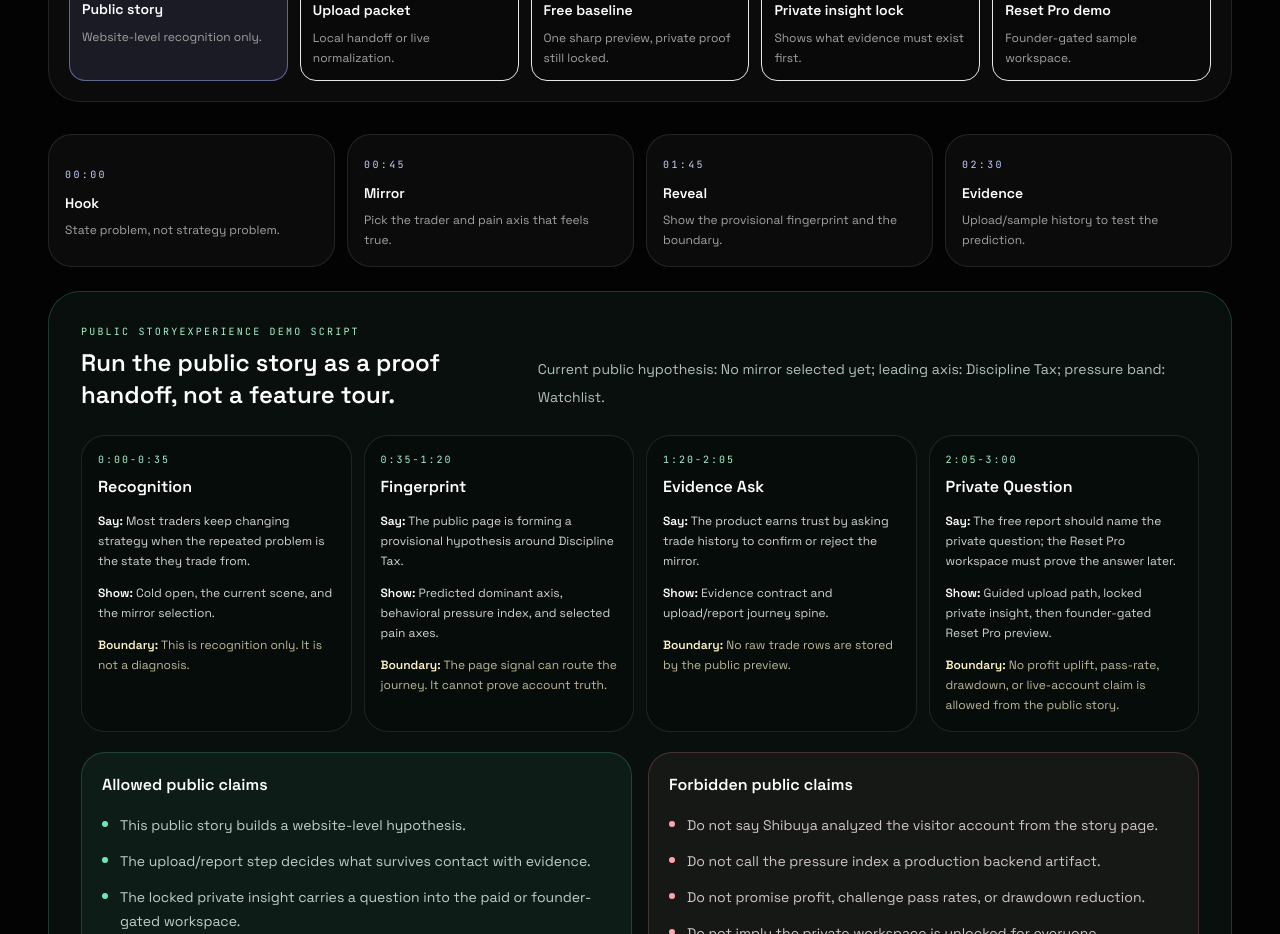
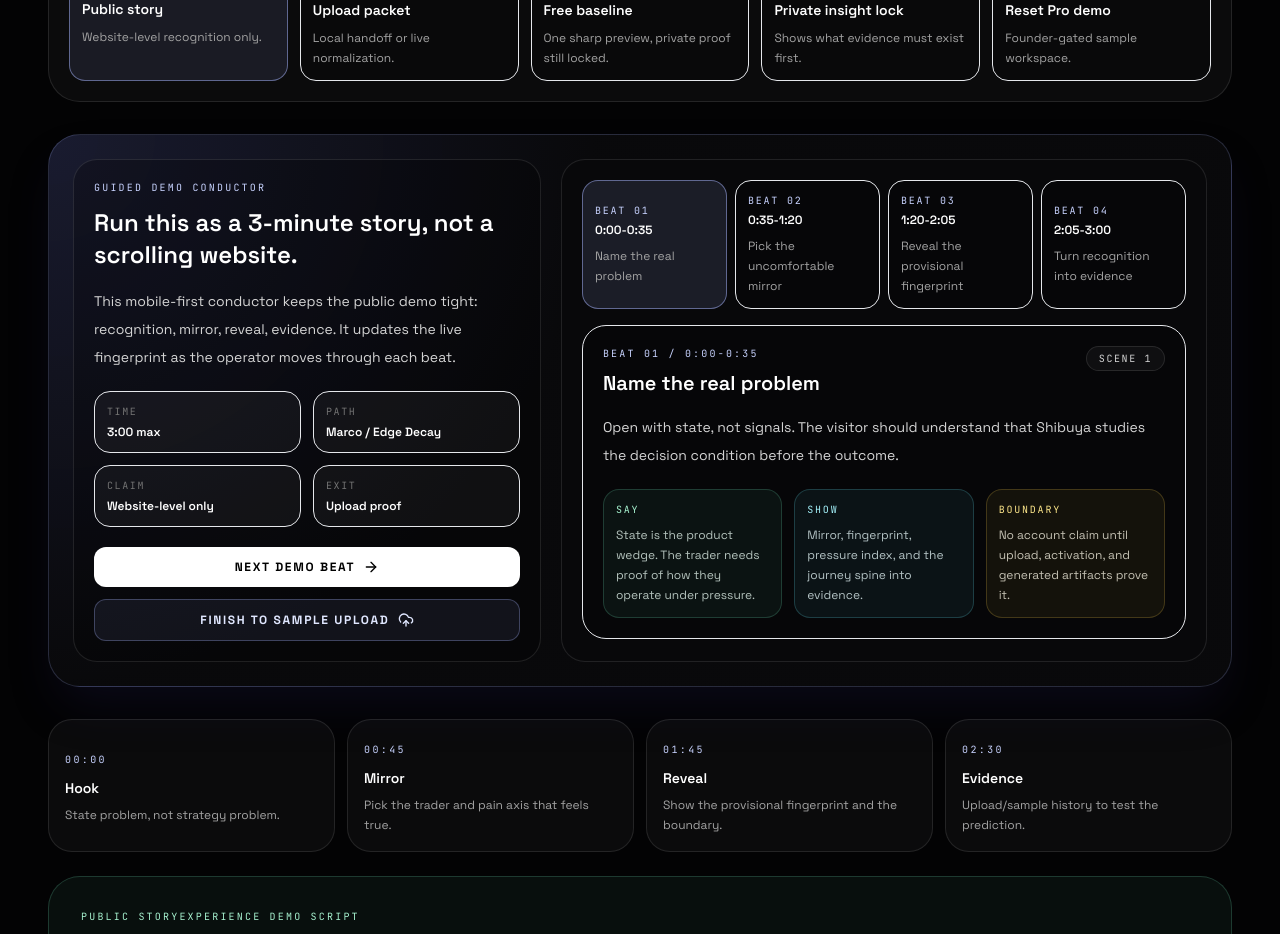
Before and after one commit to juninhogaucho/shibuya-analytics, a React (Vite) app: page / in a window 1280 px wide. Shown: the part 960-1894 px from the top of the page. Built offline with nearby package versions, Linux system fonts and the light colour scheme; no server answers.

Commit message:
Add guided story demo conductor

```diff
--- a/scripts/shibuya_demo_readiness_gate.mjs
+++ b/scripts/shibuya_demo_readiness_gate.mjs
@@ -20,7 +20,7 @@ const REQUIRED_SURFACES = [
   {
     label: 'public StoryExperience',
     file: 'src/components/landing/StoryExperience.tsx',
-    markers: ['3-minute demo path', 'Public story predicts a provisional fingerprint.'],
+    markers: ['3-minute demo path', 'Public story predicts a provisional fingerprint.', 'Guided demo conductor', 'Finish To Sample Upload'],
   },
   {
     label: 'public upload',
--- a/src/components/landing/StoryExperience.tsx
+++ b/src/components/landing/StoryExperience.tsx
@@ -1,5 +1,6 @@
 import { useMemo, useState } from 'react'
 import { ArrowRight, ChevronLeft, ChevronRight, Lock, UploadCloud } from 'lucide-react'
+import { motion } from 'framer-motion'
 import { useLocation, useNavigate } from 'react-router-dom'
 import { addMarketToPath, resolveMarket } from '../../lib/market'
 import {
@@ -57,11 +58,57 @@ const ENGINE_PIPELINE_STAGES = [
   },
 ] as const
 
+const GUIDED_CONDUCTOR_STEPS: Array<{
+  beat: string
+  timebox: string
+  title: string
+  body: string
+  sceneIndex: number
+  archetypeId?: StoryArchetypeId
+  painAxisId?: FingerprintAxisId
+}> = [
+  {
+    beat: '01',
+    timebox: '0:00-0:35',
+    title: 'Name the real problem',
+    body: 'Open with state, not signals. The visitor should understand that Shibuya studies the decision condition before the outcome.',
+    sceneIndex: 0,
+  },
+  {
+    beat: '02',
+    timebox: '0:35-1:20',
+    title: 'Pick the uncomfortable mirror',
+    body: 'Select Marco and edge decay for the expo path: a serious trader whose issue is not beginner education, but protecting a decaying edge.',
+    sceneIndex: 3,
+    archetypeId: 'marco',
+    painAxisId: 'edge_decay',
+  },
+  {
+    beat: '03',
+    timebox: '1:20-2:05',
+    title: 'Reveal the provisional fingerprint',
+    body: 'Show the pressure index and dominant axis while keeping the boundary visible: public recognition is routing context, not account evidence.',
+    sceneIndex: 9,
+    archetypeId: 'marco',
+    painAxisId: 'edge_decay',
+  },
+  {
+    beat: '04',
+    timebox: '2:05-3:00',
+    title: 'Turn recognition into evidence',
+    body: 'Move to upload/sample history so the free report and locked insight can carry the question into the Reset Pro workspace.',
+    sceneIndex: 10,
+    archetypeId: 'marco',
+    painAxisId: 'edge_decay',
+  },
+] as const
+
 export default function StoryExperience() {
   const navigate = useNavigate()
   const location = useLocation()
   const market = resolveMarket(location.pathname, location.search)
   const [activeSceneIndex, setActiveSceneIndex] = useState(0)
+  const [activeConductorIndex, setActiveConductorIndex] = useState(0)
   const [signal, setSignal] = useState(() => recordSceneView(createInitialStorySignal(), STORY_SCENES[0].id))
   const scores = useMemo(() => buildPredictedFingerprint(signal), [signal])
   const dominantAxis = getDominantFingerprintAxis(scores)
@@ -71,6 +118,7 @@ export default function StoryExperience() {
   const progress = Math.round(((activeSceneIndex + 1) / STORY_SCENES.length) * 100)
   const selectedArchetype = TRADER_ARCHETYPES.find((archetype) => archetype.id === signal.archetypeId)
   const publicDemoScript = useMemo(() => buildPublicStoryDemoScript(signal), [signal])
+  const activeConductorStep = GUIDED_CONDUCTOR_STEPS[activeConductorIndex]
   const selectedPainAxisLabels = signal.selectedPainAxes
     .map((axisId) => FINGERPRINT_AXES.find((axis) => axis.id === axisId))
     .filter((axis): axis is (typeof FINGERPRINT_AXES)[number] => Boolean(axis))
@@ -137,6 +185,34 @@ export default function StoryExperience() {
 
   const goNextScene = () => {
     inspectScene(Math.min(activeSceneIndex + 1, STORY_SCENES.length - 1))
+  }
+
+  const applyConductorStep = (index: number) => {
+    const step = GUIDED_CONDUCTOR_STEPS[index]
+    const scene = STORY_SCENES[step.sceneIndex]
+    setActiveConductorIndex(index)
+    setActiveSceneIndex(step.sceneIndex)
+    setSignal((current) => {
+      let next = recordSceneView(current, scene.id)
+
+      if (step.archetypeId) {
+        next = selectArchetype(next, step.archetypeId)
+      }
+
+      if (step.painAxisId && !next.selectedPainAxes.includes(step.painAxisId)) {
+        next = {
+          ...next,
+          selectedPainAxes: [...next.selectedPainAxes, step.painAxisId],
+        }
+      }
+
+      return next
+    })
+  }
+
+  const goNextConductorStep = () => {
+    const nextIndex = Math.min(activeConductorIndex + 1, GUIDED_CONDUCTOR_STEPS.length - 1)
+    applyConductorStep(nextIndex)
   }
 
   const goPricing = () => {
@@ -268,6 +344,113 @@ export default function StoryExperience() {
             detail="The first public job is recognition. The page can route a hypothesis forward, but upload/report/private claims stay behind evidence."
           />
         </div>
+
+        <section className="mb-8 overflow-hidden rounded-[2rem] border border-indigo-300/20 bg-[radial-gradient(circle_at_top_left,rgba(129,140,248,0.18),rgba(9,9,11,0.98)_42%)] p-4 shadow-2xl shadow-indigo-950/30 md:p-6">
+          <div className="grid gap-5 lg:grid-cols-[0.84fr_1.16fr] lg:items-stretch">
+            <div className="min-w-0 rounded-3xl border border-white/10 bg-black/25 p-5">
+              <p className="font-mono text-[10px] uppercase tracking-[0.22em] text-indigo-200">Guided demo conductor</p>
+              <h3 className="mt-3 text-2xl font-semibold text-white">Run this as a 3-minute story, not a scrolling website.</h3>
+              <p className="mt-4 text-sm leading-7 text-neutral-300">
+                This mobile-first conductor keeps the public demo tight: recognition, mirror, reveal, evidence. It updates
+                the live fingerprint as the operator moves through each beat.
+              </p>
+              <div className="mt-5 grid grid-cols-2 gap-3 text-xs sm:grid-cols-4 lg:grid-cols-2">
+                {[
+                  ['Time', '3:00 max'],
+                  ['Path', 'Marco / Edge Decay'],
+                  ['Claim', 'Website-level only'],
+                  ['Exit', 'Upload proof'],
+                ].map(([label, value]) => (
+                  <div key={label} className="rounded-2xl border border-white/8 bg-white/[0.04] p-3">
+                    <span className="block font-mono text-[10px] uppercase tracking-[0.16em] text-neutral-500">{label}</span>
+                    <span className="mt-1 block font-semibold text-white">{value}</span>
+                  </div>
+                ))}
+              </div>
+              <div className="mt-5 flex flex-col gap-3 sm:flex-row lg:flex-col">
+                <button
+                  type="button"
+                  onClick={goNextConductorStep}
+                  className="inline-flex flex-1 items-center justify-center gap-2 rounded-xl bg-white px-4 py-3 text-xs font-black uppercase tracking-[0.14em] text-black transition hover:bg-indigo-200"
+                >
+                  Next Demo Beat
+                  <ArrowRight className="h-4 w-4" />
+                </button>
+                <button
+                  type="button"
+                  onClick={openGuidedDemoPath}
+                  className="inline-flex flex-1 items-center justify-center gap-2 rounded-xl border border-indigo-300/30 bg-indigo-300/[0.08] px-4 py-3 text-xs font-black uppercase tracking-[0.14em] text-indigo-100 transition hover:border-indigo-200/50 hover:bg-indigo-300/[0.14]"
+                >
+                  Finish To Sample Upload
+                  <UploadCloud className="h-4 w-4" />
+                </button>
+              </div>
+            </div>
+
+            <div className="min-w-0 rounded-3xl border border-white/10 bg-[#09090B]/85 p-4 md:p-5">
+              <div className="mb-4 grid gap-2 sm:grid-cols-4">
+                {GUIDED_CONDUCTOR_STEPS.map((step, index) => {
+                  const selected = index === activeConductorIndex
+
+                  return (
+                    <button
+                      key={step.beat}
+                      type="button"
+                      onClick={() => applyConductorStep(index)}
+                      className={`rounded-2xl border p-3 text-left transition ${
+                        selected
+                          ? 'border-indigo-300/50 bg-indigo-300/[0.12]'
+                          : 'border-white/8 bg-black/20 hover:border-white/20 hover:bg-white/[0.04]'
+                      }`}
+                      aria-pressed={selected}
+                    >
+                      <span className="block font-mono text-[10px] uppercase tracking-[0.18em] text-indigo-200">
+                        Beat {step.beat}
+                      </span>
+                      <span className="mt-1 block text-xs font-semibold text-white">{step.timebox}</span>
+                      <span className="mt-2 block text-xs leading-5 text-neutral-400">{step.title}</span>
+                    </button>
+                  )
+                })}
+              </div>
+
+              <motion.article
+                key={activeConductorStep.beat}
+                initial={{ opacity: 0, y: 10 }}
+                animate={{ opacity: 1, y: 0 }}
+                transition={{ duration: 0.18 }}
+                className="rounded-3xl border border-white/8 bg-black/25 p-5"
+              >
+                <div className="flex flex-col gap-3 sm:flex-row sm:items-start sm:justify-between">
+                  <div>
+                    <p className="font-mono text-[10px] uppercase tracking-[0.22em] text-indigo-200">
+                      Beat {activeConductorStep.beat} / {activeConductorStep.timebox}
+                    </p>
+                    <h4 className="mt-2 text-xl font-semibold text-white">{activeConductorStep.title}</h4>
+                  </div>
+                  <span className="rounded-full border border-white/10 bg-white/[0.04] px-3 py-1 font-mono text-[10px] uppercase tracking-[0.16em] text-neutral-300">
+                    Scene {activeConductorStep.sceneIndex + 1}
+                  </span>
+                </div>
+                <p className="mt-4 text-sm leading-7 text-neutral-300">{activeConductorStep.body}</p>
+                <div className="mt-5 grid gap-3 md:grid-cols-3">
+                  <div className="rounded-2xl border border-emerald-300/20 bg-emerald-300/[0.06] p-3">
+                    <p className="font-mono text-[10px] uppercase tracking-[0.18em] text-emerald-200">Say</p>
+                    <p className="mt-2 text-xs leading-5 text-emerald-50/75">State is the product wedge. The trader needs proof of how they operate under pressure.</p>
+                  </div>
+                  <div className="rounded-2xl border border-cyan-300/20 bg-cyan-300/[0.06] p-3">
+                    <p className="font-mono text-[10px] uppercase tracking-[0.18em] text-cyan-200">Show</p>
+                    <p className="mt-2 text-xs leading-5 text-cyan-50/75">Mirror, fingerprint, pressure index, and the journey spine into evidence.</p>
+                  </div>
+                  <div className="rounded-2xl border border-amber-300/20 bg-amber-300/[0.06] p-3">
+                    <p className="font-mono text-[10px] uppercase tracking-[0.18em] text-amber-200">Boundary</p>
+                    <p className="mt-2 text-xs leading-5 text-amber-50/75">No account claim until upload, activation, and generated artifacts prove it.</p>
+                  </div>
+                </div>
+              </motion.article>
+            </div>
+          </div>
+        </section>
 
         <div className="mb-6 grid gap-3 md:grid-cols-4">
           {presenterSteps.map((step) => (
```
Also changed, not shown: 1 other file (tests, documents, lock files or other folders).
